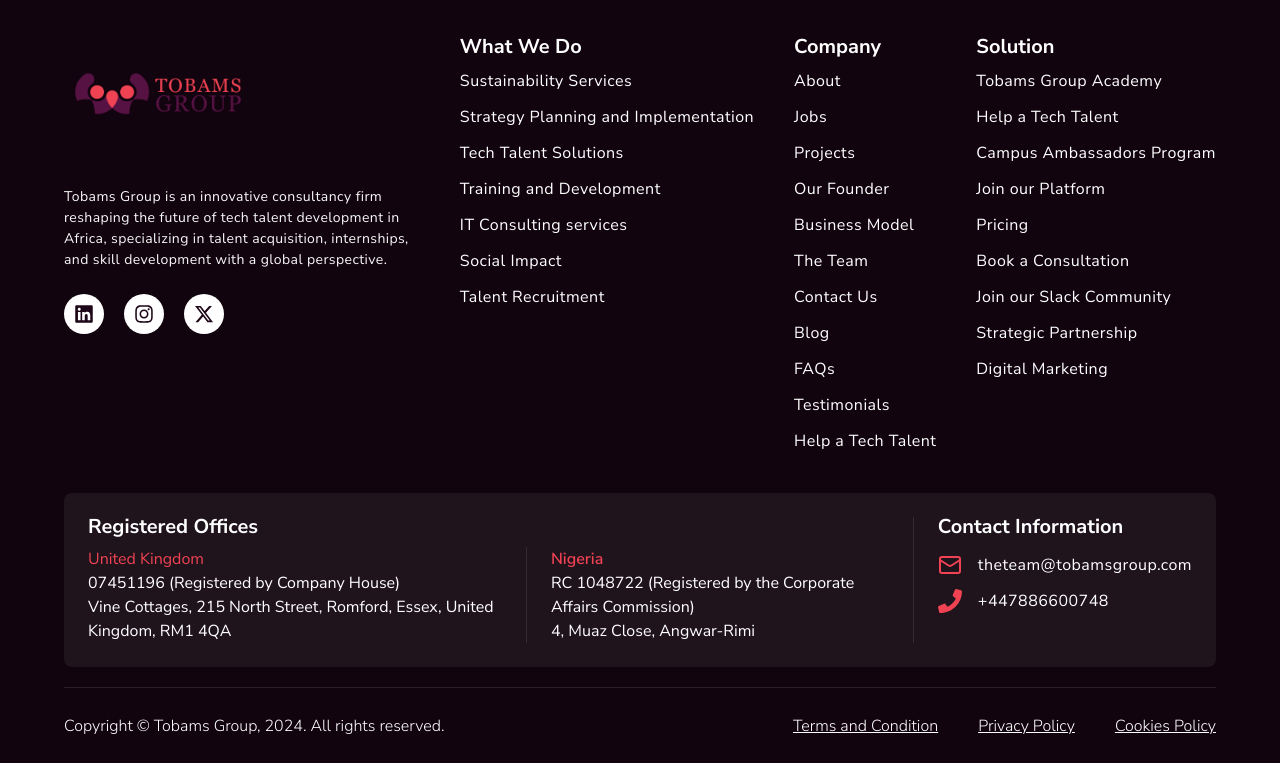
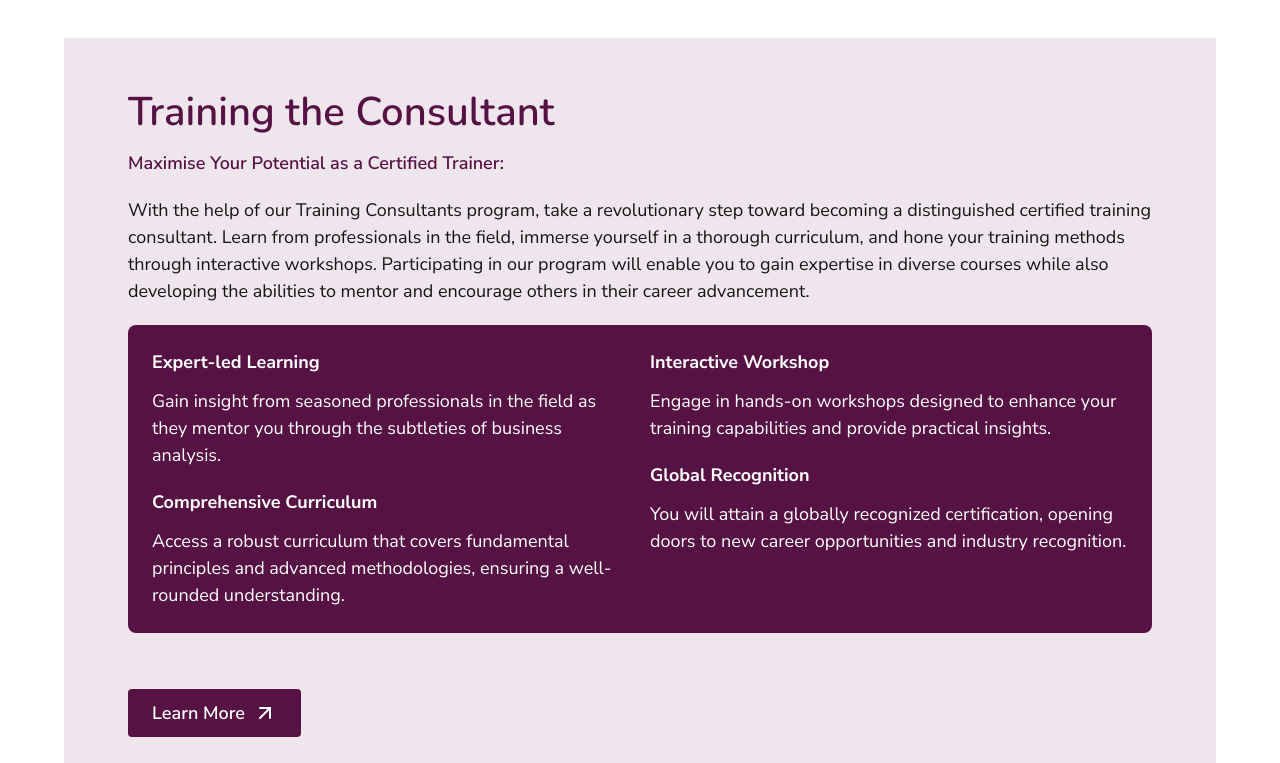
Before and after one commit to AghoghoOgbotor18/frontend-intern-asssesment, a Next.js app: page / in a window 1280 px wide. Shown: the part 5117-5880 px from the top of the page. Built offline with nearby package versions, Linux system fonts and the light colour scheme.

Commit message:
add consultant and cta section

```diff
--- /dev/null
+++ b/src/app/components/CtaSection.jsx
@@ -0,0 +1,28 @@
+export default function CTASection() {
+
+    return (
+        <section className="flex w-full justify-center px-6">
+            <div className="flex w-full max-w-[1134px] flex-col items-center gap-8 rounded-lg bg-primary px-6 py-8 text-center md:px-16">
+                <p className="font-nunito text-base font-semibold leading-[150%] tracking-[0.48px] text-white md:text-xl md:tracking-[0.6px]">
+                    <span className="md:hidden">
+                        Don't just dream it—let's build it! Click now and start your
+                        project with Tobams Group. Your journey to digital excellence
+                        begins here.
+                    </span>
+
+                    <span className="hidden md:inline">
+                        Want to accelerate professional growth and development at your
+                        organisation? See how we can help.
+                    </span>
+                </p>
+
+                <a
+                href="#"
+                className="flex h-12 w-fit items-center gap-2.5 rounded border border-primary bg-white px-6 py-3 font-nunito text-sm font-semibold leading-[150%] tracking-[0.42px] text-primary transition-opacity hover:opacity-90 focus:outline-none focus:ring-2 focus:ring-white focus:ring-offset-2 focus:ring-offset-primary md:text-lg md:tracking-[0.54px]"
+                >
+                    Book a Consultation
+                </a>
+            </div>
+        </section>
+    );
+}
--- /dev/null
+++ b/src/app/components/consultant/Consultant.jsx
@@ -0,0 +1,99 @@
+import { FaChevronRight } from "react-icons/fa6";
+import { FiArrowUpRight } from "react-icons/fi";
+import ConsultantBenefit from "./Consultantbenefit"
+
+export default function ConsultantSection() {
+
+  return (
+    <section className="w-full bg-white px-6 py-10 md:px-16">
+      <div className="w-full bg-[#571244]/10 px-6 py-6 md:px-16 md:py-12">
+
+        <div className="mx-auto flex w-full max-w-[1312px] flex-col gap-14">
+
+          {/* All text */}
+          <div className="flex w-full flex-col gap-5">
+
+            {/* Header */}
+            <div className="flex w-full flex-col gap-3">
+              <h2 className="font-nunito text-2xl font-semibold leading-[130%] text-[#571244] md:text-[40px]">
+                Training the Consultant
+              </h2>
+
+              <p className="font-nunito-sans text-base font-semibold leading-[150%] text-[#571244] md:text-lg">
+                Maximise Your Potential as a Certified Trainer:
+              </p>
+            </div>
+
+            {/* Description */}
+            <div className="flex w-full flex-col gap-3">
+              <p className="font-nunito-sans text-sm font-normal leading-[150%] text-[#151515] md:text-lg">
+                With the help of our Training Consultants program, take a
+                revolutionary step toward becoming a distinguished certified
+                training consultant. Learn from professionals in the field,
+                immerse yourself in a thorough curriculum, and hone your
+                training methods through interactive workshops. Participating
+                in our program will enable you to gain expertise in diverse
+                courses while also developing the abilities to mentor and
+                encourage others in their career advancement.
+              </p>
+            </div>
+
+            {/* Purple benefits box */}
+            <div className="flex w-full flex-col gap-5 rounded-lg bg-[#571244] p-6 md:flex-row">
+              <div className="flex w-full flex-col gap-5 md:w-1/2">
+                <ConsultantBenefit
+                  title="Expert-led Learning"
+                  description="Gain insight from seasoned professionals in the field as they mentor you through the subtleties of business analysis."
+                />
+
+                <ConsultantBenefit
+                  title="Comprehensive Curriculum"
+                  description="Access a robust curriculum that covers fundamental principles and advanced methodologies, ensuring a well-rounded understanding."
+                />
+              </div>
+
+              <div className="flex w-full flex-col gap-5 md:w-1/2">
+                <ConsultantBenefit
+                  title="Interactive Workshop"
+                  description="Engage in hands-on workshops designed to enhance your training capabilities and provide practical insights."
+                />
+
+                <ConsultantBenefit
+                  title="Global Recognition"
+                  description="You will attain a globally recognized certification, opening doors to new career opportunities and industry recognition."
+                />
+              </div>
+            </div>
+          </div>
+
+          {/* Learn More */}
+          <a
+            href="#"
+            className="
+              flex h-14 w-fit items-center gap-2
+              rounded-lg
+              bg-[#571244]
+              px-6 py-3
+              font-nunito-sans
+              text-sm font-semibold
+              leading-[150%]
+              text-white
+              focus:outline-none
+              focus:ring-2
+              focus:ring-[#571244]
+              focus:ring-offset-2
+              md:h-12
+              md:rounded
+              md:text-lg
+            "
+          >
+            <span>Learn More</span>
+
+            <FiArrowUpRight className="hidden h-6 w-6 md:block" />
+            <FaChevronRight className="h-8 w-8 md:hidden" />
+          </a>
+        </div>
+      </div>
+    </section>
+  );
+}
--- /dev/null
+++ b/src/app/components/consultant/Consultantbenefit.jsx
@@ -0,0 +1,38 @@
+import { FaArrowUpRight, FaChevronRight } from "react-icons/fa6";
+
+const consultantBenefits = [
+  {
+    title: "Expert-led Learning",
+    description:
+      "Gain insight from seasoned professionals in the field as they mentor you through the subtleties of business analysis.",
+  },
+  {
+    title: "Comprehensive Curriculum",
+    description:
+      "Access a robust curriculum that covers fundamental principles and advanced methodologies, ensuring a well-rounded understanding.",
+  },
+  {
+    title: "Interactive Workshop",
+    description:
+      "Engage in hands-on workshops designed to enhance your training capabilities and provide practical insights.",
+  },
+  {
+    title: "Global Recognition",
+    description:
+      "You will attain a globally recognized certification, opening doors to new career opportunities and industry recognition.",
+  },
+];
+
+export default function ConsultantBenefit({ title, description }) {
+    return (
+        <div className="flex w-full flex-col gap-3">
+            <h3 className="font-nunito-sans text-base font-bold leading-[150%] text-white md:text-lg">
+                {title}
+            </h3>
+
+            <p className="font-nunito-sans text-sm font-normal leading-[150%] text-white md:text-lg">
+                {description}
+            </p>
+        </div>
+    );
+}
--- a/src/app/page.js
+++ b/src/app/page.js
@@ -1,3 +1,5 @@
+import ConsultantSection from "./components/consultant/Consultant";
+import CTASection from "./components/CtaSection";
 import Hero from "./components/Hero";
 import LearningManagementSystem from "./components/LearningManagementSystem";
 import Management from "./components/Management";
@@ -12,6 +14,8 @@
       <TrainingPrograms />
       <Management />
       <Transformation />
+      <CTASection />
+      <ConsultantSection />
     </>
   )
 }
```
